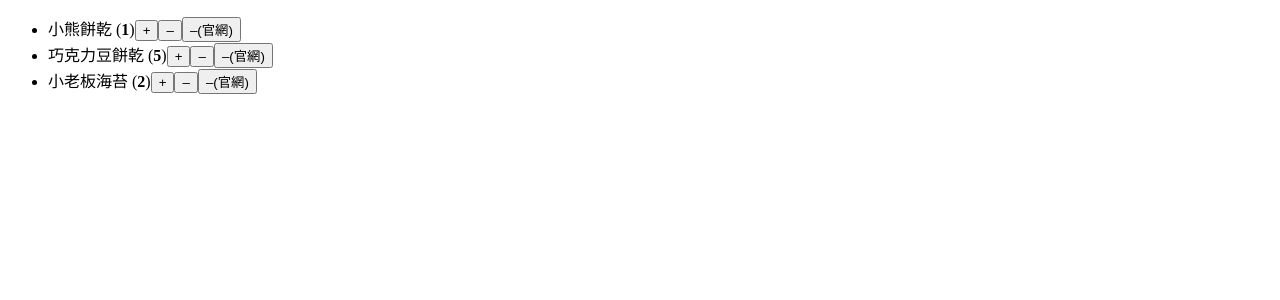
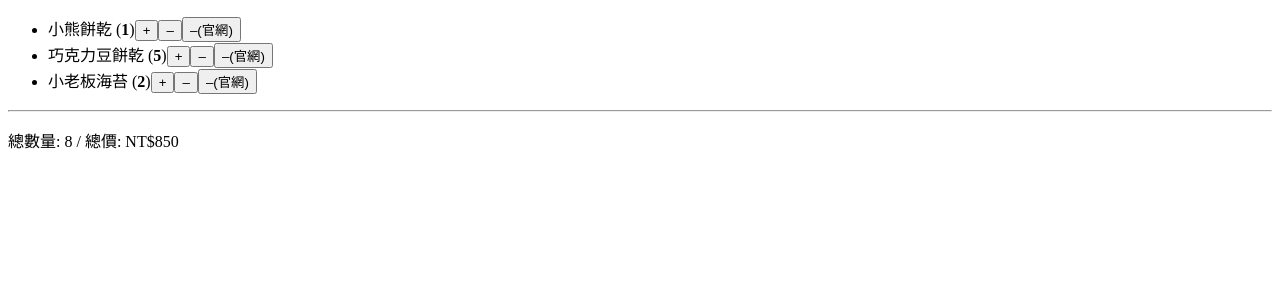
Before and after one commit to eyesofkids/react-mli-com, a Next.js app in the folder course/: page /ch-04-state/cart in a window 1280 px wide. Shown: the top 300 px of the page. Built offline with nearby package versions, Linux system fonts and the light colour scheme.

Commit message:
練習3-計算總數量_總金額

```diff
--- a/course/app/ch-04-state/cart/page.js
+++ b/course/app/ch-04-state/cart/page.js
@@ -6,16 +6,19 @@
   {
     id: 0,
     name: '小熊餅乾',
+    price: 50,
     count: 1,
   },
   {
     id: 1,
     name: '巧克力豆餅乾',
+    price: 100,
     count: 5,
   },
   {
     id: 2,
     name: '小老板海苔',
+    price: 150,
     count: 2,
   },
 ]
@@ -89,7 +92,15 @@
     }
   }
 
+  // 總數量&總價
+  const totalQty = products.reduce((acc, product) => acc + product.count, 0)
+  const totalAmount = products.reduce(
+    (acc, product) => acc + product.count * product.price,
+    0
+  )
+
   return (
+    <>
       <ul>
         {products.map((product) => (
           <li key={product.id}>
@@ -129,5 +140,10 @@
           </li>
         ))}
       </ul>
+      <hr />
+      <p>
+        總數量: {totalQty} / 總價: NT${totalAmount.toLocaleString()}
+      </p>
+    </>
   )
 }
```
Lines whose indentation alone changed are shown as unchanged.
